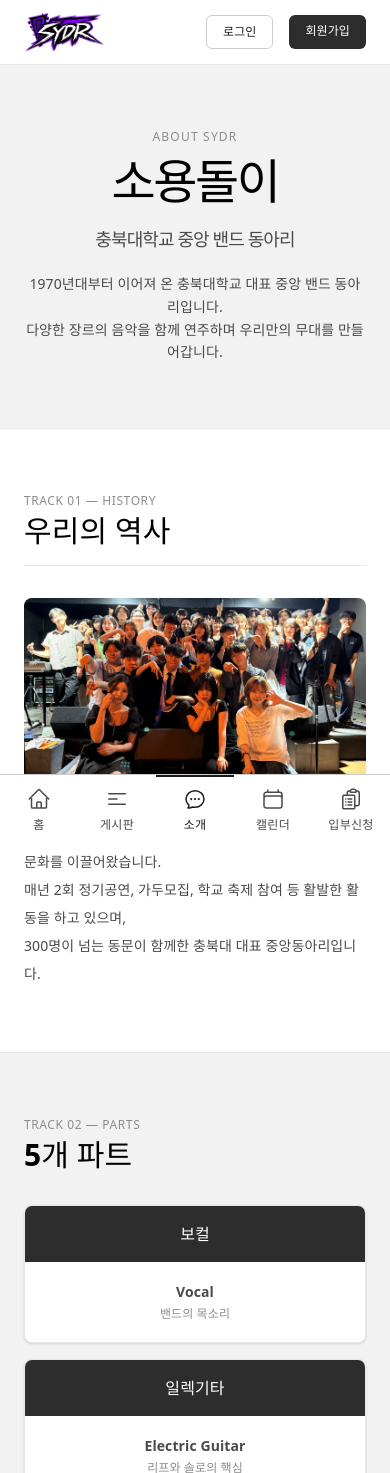
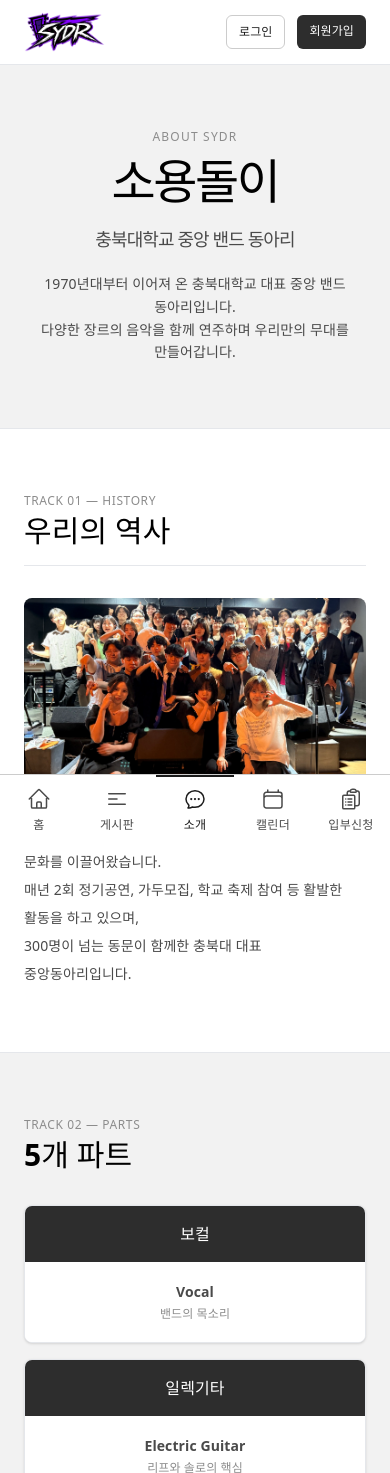
Before and after one commit to openWEBsw/project-soyongdori, a React (Vite) app in the folder frontend/: page /introduce in a window 390 px wide. Shown: the top 1473 px of the page. Built offline with nearby package versions, Linux system fonts and the light colour scheme.

Commit message:
feat: modify tailwind class for better responsive design

```diff
--- a/frontend/src/features/introduce/introduce.tsx
+++ b/frontend/src/features/introduce/introduce.tsx
@@ -40,7 +40,7 @@ const Introduce: React.FC = () => {
           <p className="text-lg tracking-tighter font-bold mb-5 text-text-secondary">
             충북대학교 중앙 밴드 동아리
           </p>
-          <p className="text-sm md:text-base font-light leading-relaxed text-text-secondary max-w-2xl">
+          <p className="break-keep text-sm md:text-base font-light leading-relaxed text-text-secondary max-w-2xl">
             1970년대부터 이어져 온 충북대학교 대표 중앙 밴드 동아리입니다. <br />
             다양한 장르의 음악을 함께 연주하며 우리만의 무대를 만들어갑니다.
           </p>
@@ -64,7 +64,7 @@ const Introduce: React.FC = () => {
               className="md:col-span-2 w-full aspect-[1.8/1] object-cover rounded-lg"
             />
 
-            <div className="md:col-span-3 text-sm md:text-base leading-loose font-light text-text-secondary">
+            <div className="break-keep md:col-span-3 text-sm md:text-base leading-loose font-light text-text-secondary">
               <p>
                 충북대학교에서 창단된 소용돌이는 약 50년간 캠퍼스 음악 문화를 이끌어왔습니다. <br />
                 매년 2회 정기공연, 가두모집, 학교 축제 참여 등 활발한 활동을 하고 있으며, <br />
--- a/frontend/src/shared/layout/Header.tsx
+++ b/frontend/src/shared/layout/Header.tsx
@@ -77,7 +77,7 @@ const Header: React.FC = () => {
         {/* NAVBAR 부분 (모바일)  */}
         <div className="bg-bg-white z-50 border-t border-border-dark h-[70px] fixed bottom-0 left-0 w-full flex md:hidden justify-around items-center text-xs leading-relaxed tracking-wide">
           <NavLink
-            to="/"
+            to="/home"
             end
             className={({ isActive }) =>
               `flex flex-col items-center justify-center flex-1 h-full gap-1 transition-colors border-t-2 ${isActive ? 'text-text-primary font-bold border-text-primary' : 'text-text-secondary border-transparent'
@@ -151,11 +151,11 @@ const Header: React.FC = () => {
         </div>
 
         {/* 로그인/로그아웃 부분 */}
-        <div className=" flex-1 flex justify-end text-xs gap-4">
+        <div className=" flex-1 flex justify-end text-xs gap-3 md:gap-4">
           {!(isAuthenticated) && (
             <Link
               to="/login"
-              className="px-4 py-2 border-border-dark font-bold border rounded-md hover:bg-bg-light transition-colors inline-block"
+              className="shrink-0 px-3 md:px-4 py-2 border-border-dark font-bold border rounded-md hover:bg-bg-light transition-colors inline-block"
             >
               로그인
             </Link>
@@ -163,7 +163,7 @@ const Header: React.FC = () => {
           {!(isAuthenticated) && (
             <Link
               to="/signup"
-              className="px-4 py-2 bg-bg-dark text-white font-bold rounded-md hover:opacity-90 transition-opacity inline-block"
+              className="shrink-0 px-3 md:px-4 py-2 bg-bg-dark text-white font-bold rounded-md hover:opacity-90 transition-opacity inline-block"
             >
               회원가입
             </Link>
@@ -171,7 +171,7 @@ const Header: React.FC = () => {
           {(isAuthenticated && member) && (
             <button
               onClick={handleLogout}
-              className="px-4 py-2 border-border-dark font-bold border rounded-md hover:bg-bg-light transition-colors inline-block cursor-pointer"
+              className="shrink-0 px-3 md:px-4 py-2 border-border-dark font-bold border rounded-md hover:bg-bg-light transition-colors inline-block cursor-pointer"
             >
               로그아웃
             </button>
@@ -179,7 +179,7 @@ const Header: React.FC = () => {
           {(isAuthenticated && member) && (
             <Link
               to="/profile"
-              className="px-4 py-2 bg-bg-dark text-white font-bold rounded-md hover:opacity-90 transition-opacity inline-block"
+              className="shrink-0 px-3 md:px-4 py-2 bg-bg-dark text-white font-bold rounded-md hover:opacity-90 transition-opacity inline-block"
             >
               마이페이지
             </Link>
```
